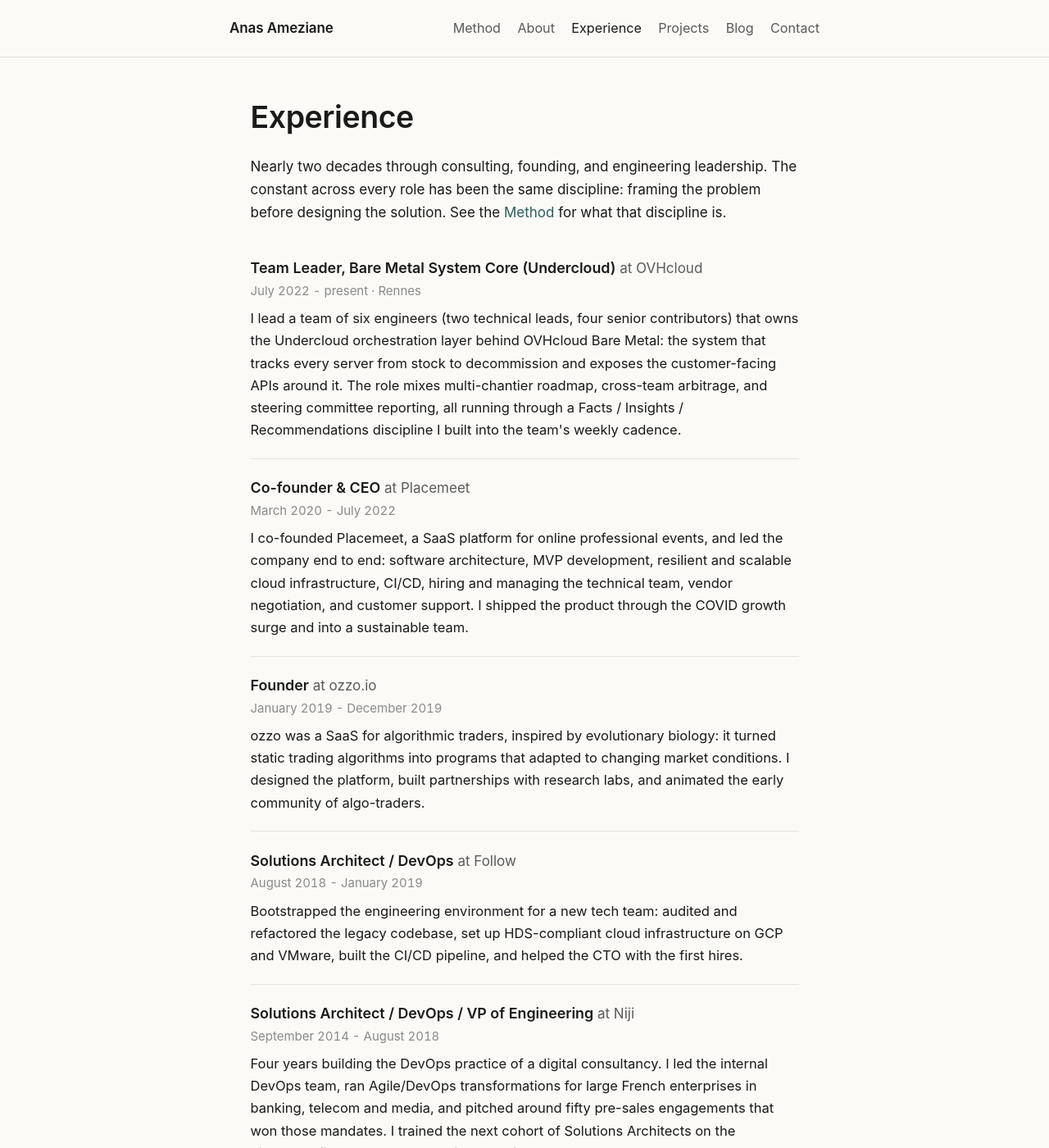
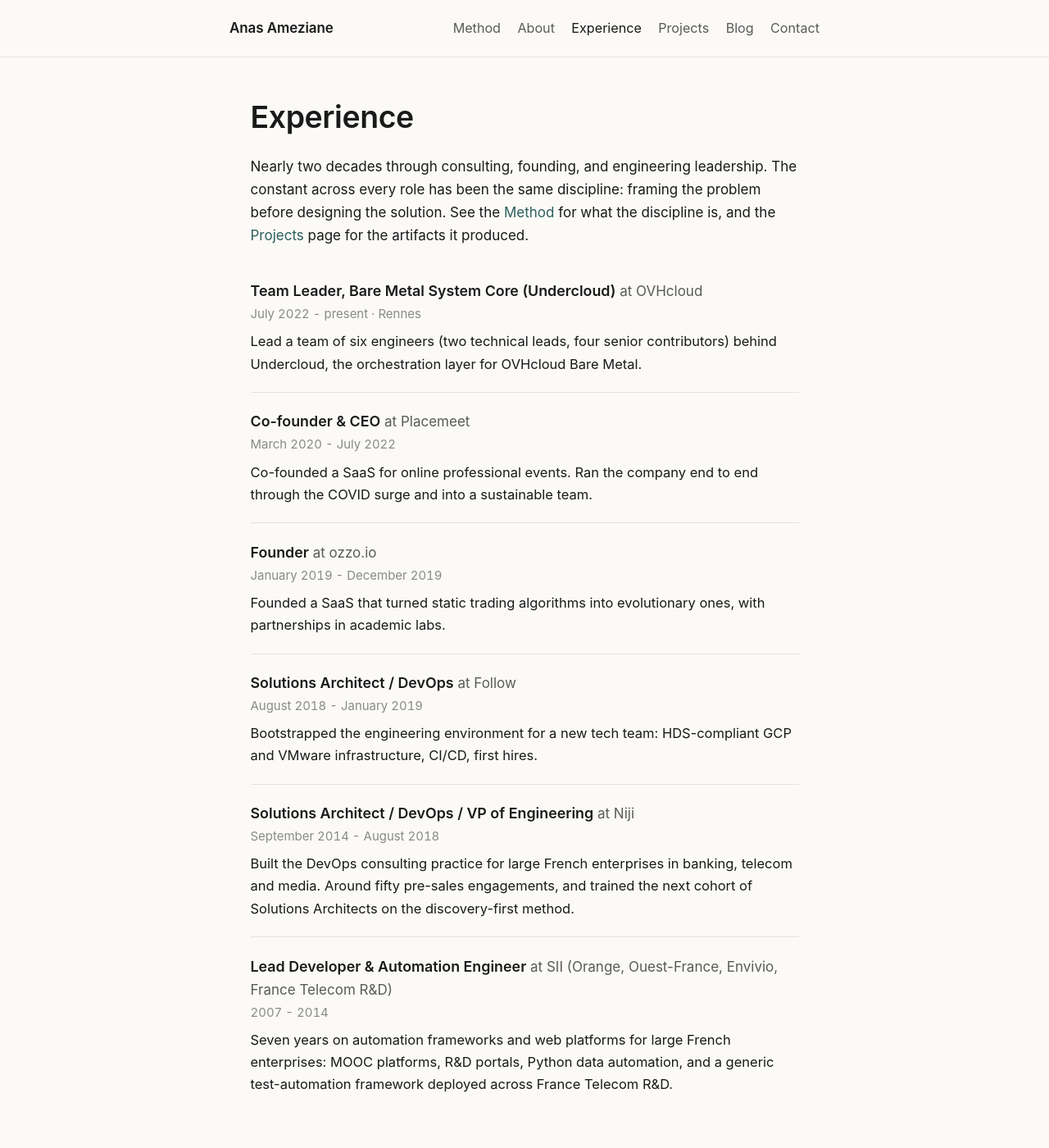
Before and after one commit to anasdox/anasdox.github.io, a Jekyll site: the page built from experience.md, in a window 1280 px wide and 1400 px high. Shown: the whole window at 82% size. Built offline with Jekyll 4.4.1, drawn with Linux system fonts in a browser that asks for light colours; some of the changed text lies outside the part shown.

Commit message:
Split labour between experience and projects: timeline goes minimal
experience.md was duplicating projects.md across all four engagements
(OVHcloud, Placemeet, Niji, ozzo). The same facts (team size, scope,
COVID, fifty pre-sales, trained architects) were rendered twice with
slightly different prose, which dilutes both pages.

New rule:
- experience.md is the timeline. Role, org, dates, plus one short
  factual sentence that identifies the work (scale, scope, output).
  Scannable in 30 seconds.
- projects.md keeps the narrative depth (Problem / Framing / Built,
  with the client feedback that matters for positioning).
- The intro now points to both Method and Projects so the reader
  knows where to find the depth.

A few concrete numbers stay in the timeline (team of six, fifty
pre-sales, seven years at SII) because they anchor the role faster
than prose, and the duplication risk is low: a number is identity,
not narrative.

Co-Authored-By: Claude Opus 4.7 (1M context) <noreply@anthropic.com>

```diff
--- a/experience.md
+++ b/experience.md
@@ -7,8 +7,10 @@ permalink: /experience/
 Nearly two decades through consulting, founding, and engineering
 leadership. The constant across every role has been the same
 discipline: framing the problem before designing the solution.
-See the [Method]({{ '/method/' | relative_url }}) for what that
-discipline is.
+See the [Method]({{ '/method/' | relative_url }}) for what the
+discipline is, and the
+[Projects]({{ '/projects/' | relative_url }}) page for the
+artifacts it produced.
 
 <ul class="timeline">
 
@@ -17,14 +19,9 @@ discipline is.
     <span class="org">at OVHcloud</span>
     <span class="dates">July 2022 - present · Rennes</span>
     <p>
-      I lead a team of six engineers (two technical leads, four senior
-      contributors) that owns the Undercloud orchestration layer behind
-      OVHcloud Bare Metal: the system that tracks every server from
-      stock to decommission and exposes the customer-facing APIs around
-      it. The role mixes multi-chantier roadmap, cross-team arbitrage,
-      and steering committee reporting, all running through a Facts /
-      Insights / Recommendations discipline I built into the team's
-      weekly cadence.
+      Lead a team of six engineers (two technical leads, four senior
+      contributors) behind Undercloud, the orchestration layer for
+      OVHcloud Bare Metal.
     </p>
   </li>
 
@@ -33,12 +30,9 @@ discipline is.
     <span class="org">at Placemeet</span>
     <span class="dates">March 2020 - July 2022</span>
     <p>
-      I co-founded Placemeet, a SaaS platform for online professional
-      events, and led the company end to end: software architecture,
-      MVP development, resilient and scalable cloud infrastructure,
-      CI/CD, hiring and managing the technical team, vendor negotiation,
-      and customer support. I shipped the product through the COVID
-      growth surge and into a sustainable team.
+      Co-founded a SaaS for online professional events. Ran the
+      company end to end through the COVID surge and into a
+      sustainable team.
     </p>
   </li>
 
@@ -47,11 +41,8 @@ discipline is.
     <span class="org">at ozzo.io</span>
     <span class="dates">January 2019 - December 2019</span>
     <p>
-      ozzo was a SaaS for algorithmic traders, inspired by evolutionary
-      biology: it turned static trading algorithms into programs that
-      adapted to changing market conditions. I designed the platform,
-      built partnerships with research labs, and animated the early
-      community of algo-traders.
+      Founded a SaaS that turned static trading algorithms into
+      evolutionary ones, with partnerships in academic labs.
     </p>
   </li>
 
@@ -61,9 +52,7 @@ discipline is.
     <span class="dates">August 2018 - January 2019</span>
     <p>
       Bootstrapped the engineering environment for a new tech team:
-      audited and refactored the legacy codebase, set up HDS-compliant
-      cloud infrastructure on GCP and VMware, built the CI/CD pipeline,
-      and helped the CTO with the first hires.
+      HDS-compliant GCP and VMware infrastructure, CI/CD, first hires.
     </p>
   </li>
 
@@ -72,14 +61,10 @@ discipline is.
     <span class="org">at Niji</span>
     <span class="dates">September 2014 - August 2018</span>
     <p>
-      Four years building the DevOps practice of a digital consultancy.
-      I led the internal DevOps team, ran Agile/DevOps transformations
-      for large French enterprises in banking, telecom and media, and
-      pitched around fifty pre-sales engagements that won those
-      mandates. I trained the next cohort of Solutions Architects on
-      the discovery-first method, and designed an internal orchestrator
-      that automated the software and infrastructure lifecycle across
-      client projects.
+      Built the DevOps consulting practice for large French
+      enterprises in banking, telecom and media. Around fifty
+      pre-sales engagements, and trained the next cohort of
+      Solutions Architects on the discovery-first method.
     </p>
   </li>
 
@@ -88,10 +73,10 @@ discipline is.
     <span class="org">at SII (Orange, Ouest-France, Envivio, France Telecom R&amp;D)</span>
     <span class="dates">2007 - 2014</span>
     <p>
-      Seven years building automation frameworks and web platforms for
+      Seven years on automation frameworks and web platforms for
       large French enterprises: MOOC platforms, R&amp;D portals,
-      Python-based data automation, and generic test-automation
-      frameworks deployed across France Telecom R&amp;D.
+      Python data automation, and a generic test-automation
+      framework deployed across France Telecom R&amp;D.
     </p>
   </li>
 
```
